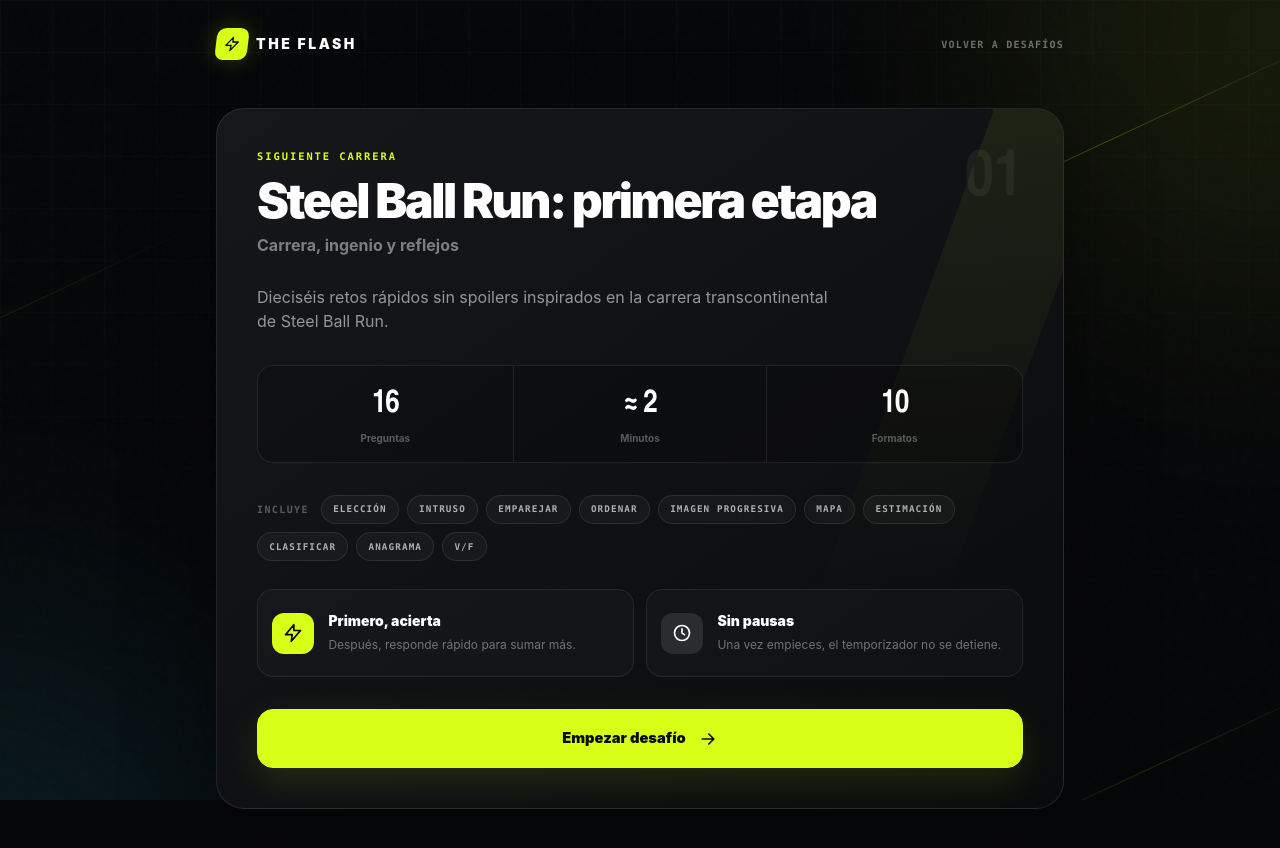
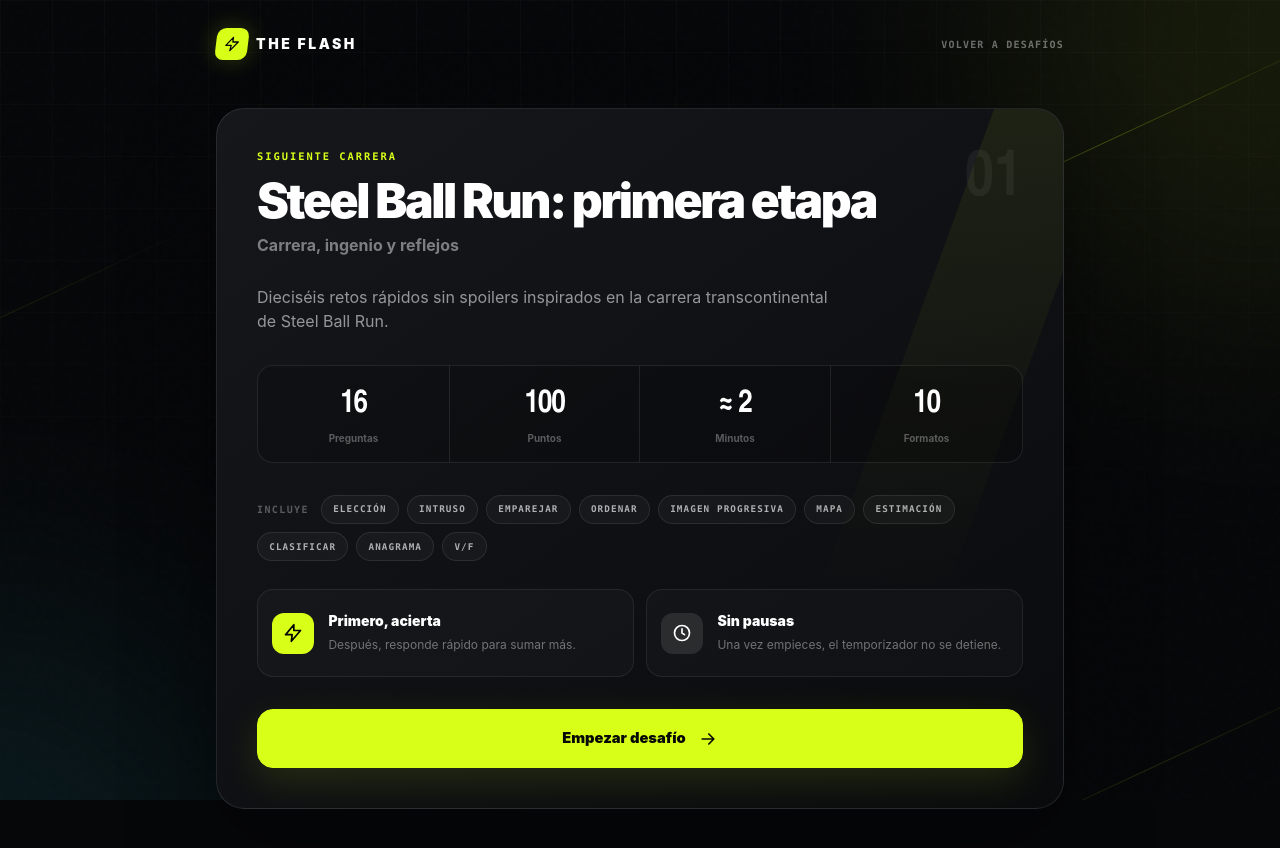
Before and after one commit to josemn24/the-flash-game, a Next.js app: page /desafios/tabarnia-flash-01 in a window 1280 px wide. Shown: the top 848 px of the page. Built offline with nearby package versions, Linux system fonts and the light colour scheme.

Commit message:
refactor: limit challenges to 100 points

```diff
--- a/components/ChallengeIntro.tsx
+++ b/components/ChallengeIntro.tsx
@@ -7,6 +7,7 @@
 import { AppHeader } from "@/components/ui/AppHeader";
 import { Badge } from "@/components/ui/Badge";
 import { MotionButton } from "@/components/ui/MotionButton.client";
+import { CHALLENGE_MAX_SCORE } from "@/lib/challengeScoring";
 import { QUESTION_FORMAT_LABELS } from "@/lib/questionFormat";
 import styles from "@/components/ChallengeIntro.module.css";
 import type { Challenge } from "@/types/game";
@@ -65,12 +66,16 @@
               {challenge.description}
             </p>
 
-            <div className="my-7 grid grid-cols-3 overflow-hidden rounded-2xl border border-white/9 bg-black/20 sm:my-8">
+            <div className="my-7 grid grid-cols-4 overflow-hidden rounded-2xl border border-white/9 bg-black/20 sm:my-8">
               <div className={styles.stageStat}>
                 <strong>{challenge.questions.length}</strong>
                 <span>Preguntas</span>
               </div>
               <div className={`${styles.stageStat} border-x border-white/9`}>
+                <strong>{CHALLENGE_MAX_SCORE}</strong>
+                <span>Puntos</span>
+              </div>
+              <div className={`${styles.stageStat} border-r border-white/9`}>
                 <strong>≈ 2</strong>
                 <span>Minutos</span>
               </div>
--- a/components/GameApp.client.tsx
+++ b/components/GameApp.client.tsx
@@ -1,5 +1,6 @@
 "use client";
 
+import { useMemo } from "react";
 import { AnimatePresence, MotionConfig } from "motion/react";
 import { QuestionScreen } from "@/components/QuestionScreen";
 import { QuestionTransition } from "@/components/QuestionTransition";
@@ -8,10 +9,12 @@
 import { SpeedBackground } from "@/components/SpeedBackground";
 import { ChallengeIntro } from "@/components/ChallengeIntro";
 import { useGameSession } from "@/features/game/useGameSession";
+import { withChallengeScoring } from "@/lib/challengeScoring";
 import type { Challenge } from "@/types/game";
 
 export function GameApp({ challenge }: { challenge: Challenge }) {
-  const session = useGameSession(challenge);
+  const scoredChallenge = useMemo(() => withChallengeScoring(challenge), [challenge]);
+  const session = useGameSession(scoredChallenge);
 
   return (
     <MotionConfig reducedMotion="user">
@@ -22,7 +25,7 @@
             {session.phase === "intro" && (
               <ChallengeIntro
                 key={`intro-${challenge.id}`}
-                challenge={challenge}
+                challenge={scoredChallenge}
                 onStart={session.start}
               />
             )}
@@ -30,9 +33,9 @@
               <QuestionScreen
                 key={session.question.id}
                 question={session.question}
-                challengeTitle={challenge.title}
+                challengeTitle={scoredChallenge.title}
                 questionNumber={session.questionIndex + 1}
-                totalQuestions={challenge.questions.length}
+                totalQuestions={scoredChallenge.questions.length}
                 locked={session.locked}
                 onSubmit={(answer) => session.submitAnswer(answer)}
                 onTimeUp={session.handleTimeUp}
@@ -48,13 +51,13 @@
               <QuestionTransition
                 key={`transition-${session.questionIndex}`}
                 timedOut={session.lastTimedOut}
-                isLast={session.questionIndex === challenge.questions.length - 1}
+                isLast={session.questionIndex === scoredChallenge.questions.length - 1}
               />
             )}
             {session.phase === "results" && (
               <ResultScreen
                 key="results"
-                challenge={challenge}
+                challenge={scoredChallenge}
                 results={session.results}
                 score={session.score}
                 onReview={session.showReview}
@@ -64,7 +67,7 @@
             {session.phase === "review" && (
               <ReviewAnswers
                 key="review"
-                challenge={challenge}
+                challenge={scoredChallenge}
                 results={session.results}
                 onBack={session.showResults}
                 onReplay={session.replay}
--- a/components/QuestionScreen.tsx
+++ b/components/QuestionScreen.tsx
@@ -94,7 +94,7 @@
             Pregunta {questionNumber}
             <span className="text-white/35"> / {totalQuestions}</span>
           </p>
-          <span className="shrink-0 font-mono text-[11px] font-bold tracking-[0.14em] text-white/35 uppercase">
+          <span className="min-w-0 text-right font-mono text-[11px] font-bold tracking-[0.14em] text-white/35 uppercase">
             {QUESTION_FORMAT_LABELS[question.type]}
           </span>
         </div>
--- a/components/ResultScreen.tsx
+++ b/components/ResultScreen.tsx
@@ -14,6 +14,7 @@
 import { AppHeader } from "@/components/ui/AppHeader";
 import { Badge } from "@/components/ui/Badge";
 import { MotionButton } from "@/components/ui/MotionButton.client";
+import { CHALLENGE_MAX_SCORE } from "@/lib/challengeScoring";
 import styles from "@/components/ResultScreen.module.css";
 import type { AnswerResult, Challenge } from "@/types/game";
 
@@ -52,7 +53,7 @@
   );
   const accuracy = Math.round((accuracyContribution / challenge.questions.length) * 100);
   const totalTime = results.reduce((total, result) => total + result.timeUsed, 0);
-  const maxScore = challenge.questions.reduce((total, question) => total + question.points, 0);
+  const maxScore = CHALLENGE_MAX_SCORE;
   const message =
     accuracy >= 80
       ? "Sprint brutal."
--- a/data/challengeDefinitions.ts
+++ b/data/challengeDefinitions.ts
@@ -26,6 +26,24 @@
       "sbr-overtake-second-trap",
       "sbr-creator",
     ],
+    questionPoints: {
+      "sbr-fire-horse-year": 6,
+      "sbr-equidae-odd-one-out": 6,
+      "sbr-currency-matching": 7,
+      "sbr-west-to-east-cities": 7,
+      "sbr-grand-canyon-progressive": 7,
+      "sbr-grand-canyon-heat-map": 7,
+      "sbr-average-speed": 6,
+      "sbr-1890-gear-classification": 6,
+      "sbr-race-anagram": 6,
+      "sbr-pony-express": 6,
+      "sbr-horses-sleep-standing": 6,
+      "sbr-steel-composition": 6,
+      "sbr-horse-gaits": 6,
+      "sbr-bernoulli-principle": 6,
+      "sbr-overtake-second-trap": 6,
+      "sbr-creator": 6,
+    },
   },
   "connections-challenge-definition": {
     id: "connections-challenge-definition",
@@ -46,6 +64,18 @@
       "logic-connection",
       "living-things-classification",
     ],
+    questionPoints: {
+      "letter-pattern": 10,
+      "australia-capital": 9,
+      "gold-symbol": 10,
+      "italy-flag": 9,
+      "inventions-order": 11,
+      "byte-bits": 9,
+      "red-planet": 10,
+      "eiffel-tower": 11,
+      "logic-connection": 11,
+      "living-things-classification": 10,
+    },
   },
 } satisfies Record<string, ChallengeDefinition>;
 
--- a/data/challenges.ts
+++ b/data/challenges.ts
@@ -26,6 +26,7 @@
     description: definition.description,
     mode: definition.mode,
     questions: getQuestionsByIds(definition.questionIds),
+    questionPoints: definition.questionPoints,
   };
 }
 
--- /dev/null
+++ b/lib/challengeScoring.ts
@@ -0,0 +1,98 @@
+import type { Challenge, ProgressiveCluesQuestion, Question } from "@/types/game";
+
+export const CHALLENGE_MAX_SCORE = 100;
+
+type ChallengeQuestionPoints = NonNullable<Challenge["questionPoints"]>;
+
+export function getChallengeQuestionPointValues(
+  questionCount: number,
+  totalPoints = CHALLENGE_MAX_SCORE,
+) {
+  if (questionCount <= 0) return [];
+
+  const basePoints = Math.floor(totalPoints / questionCount);
+  const extraPointCount = totalPoints % questionCount;
+
+  return Array.from(
+    { length: questionCount },
+    (_, index) => basePoints + (index < extraPointCount ? 1 : 0),
+  );
+}
+
+export function getChallengeQuestionPoints(
+  questionIndex: number,
+  questionCount: number,
+  totalPoints = CHALLENGE_MAX_SCORE,
+) {
+  return getChallengeQuestionPointValues(questionCount, totalPoints)[questionIndex] ?? 0;
+}
+
+export function getConfiguredChallengeQuestionPointValues(
+  questionIds: string[],
+  questionPoints?: ChallengeQuestionPoints,
+  totalPoints = CHALLENGE_MAX_SCORE,
+) {
+  if (!questionPoints) return getChallengeQuestionPointValues(questionIds.length, totalPoints);
+
+  const pointValues = questionIds.map((questionId) => questionPoints[questionId]);
+  const missingQuestionIds = questionIds.filter((questionId, index) => pointValues[index] == null);
+  if (missingQuestionIds.length > 0) {
+    throw new Error(
+      `Challenge scoring is missing points for questions: ${missingQuestionIds.join(", ")}`,
+    );
+  }
+
+  const invalidQuestionIds = questionIds.filter((questionId, index) => {
+    const points = pointValues[index];
+    return typeof points !== "number" || !Number.isInteger(points) || points < 0;
+  });
+  if (invalidQuestionIds.length > 0) {
+    throw new Error(
+      `Challenge scoring must use non-negative integer points for questions: ${invalidQuestionIds.join(", ")}`,
+    );
+  }
+
+  const total = pointValues.reduce<number>((sum, points) => sum + (points ?? 0), 0);
+  if (total !== totalPoints) {
+    throw new Error(`Challenge scoring must add up to ${totalPoints} points. Received ${total}.`);
+  }
+
+  return pointValues as number[];
+}
+
+function scaleProgressiveCluePenalty(
+  question: ProgressiveCluesQuestion,
+  challengePoints: number,
+) {
+  if (question.points <= 0 || question.cluePenalty <= 0) return 0;
+  return Math.max(1, Math.round((question.cluePenalty / question.points) * challengePoints));
+}
+
+export function withChallengeQuestionPoints(
+  question: Question,
+  challengePoints: number,
+): Question {
+  if (question.type === "progressive-clues") {
+    return {
+      ...question,
+      points: challengePoints,
+      cluePenalty: scaleProgressiveCluePenalty(question, challengePoints),
+    };
+  }
+
+  return { ...question, points: challengePoints };
+}
+
+export function withChallengeScoring(challenge: Challenge): Challenge {
+  const pointValues = getConfiguredChallengeQuestionPointValues(
+    challenge.questions.map((question) => question.id),
+    challenge.questionPoints,
+  );
+
+  return {
+    ...challenge,
+    questions: challenge.questions.map((question, index) =>
+      withChallengeQuestionPoints(question, pointValues[index] ?? 0),
+    ),
+  };
+}
--- a/types/challenge.ts
+++ b/types/challenge.ts
@@ -5,6 +5,7 @@
 
 export type ChallengeDefinitionId = string;
 export type ChallengeAvailabilityStatus = "available" | "locked" | "expired";
+export type ChallengeQuestionPoints = Partial<Record<string, number>>;
 
 export type ChallengeDefinition = {
   id: ChallengeDefinitionId;
@@ -13,6 +14,7 @@
   description: string;
   mode: GameMode;
   questionIds: QuestionId[];
+  questionPoints?: ChallengeQuestionPoints;
 };
 
 export type PlayableScheduledChallenge = {
@@ -47,6 +49,7 @@
   description: string;
   mode: GameMode;
   questions: Question[];
+  questionPoints?: ChallengeQuestionPoints;
 };
 
 export type ChallengeSummary = {
```
Also changed, not shown: 2 other files (tests, documents, lock files or other folders).
